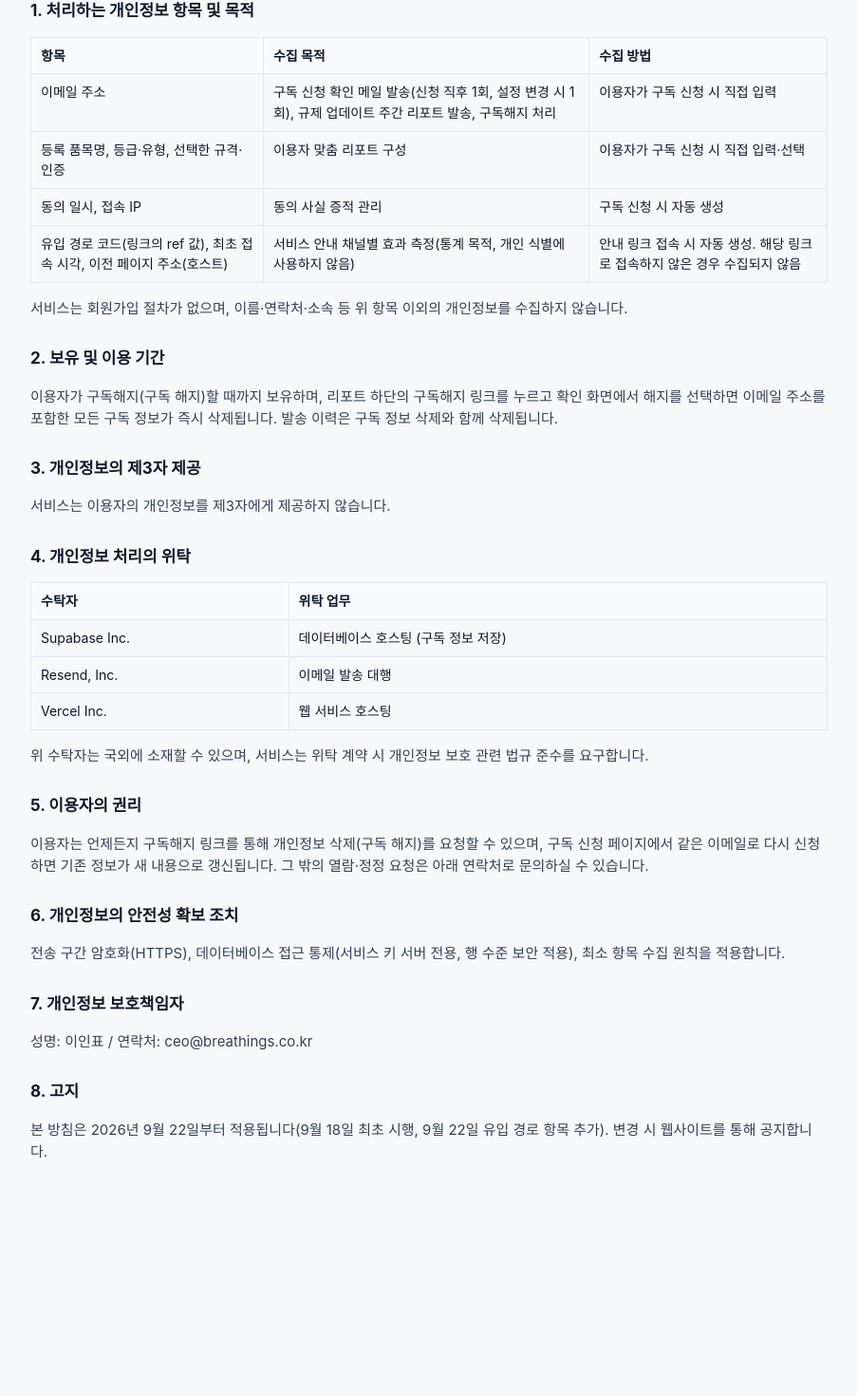
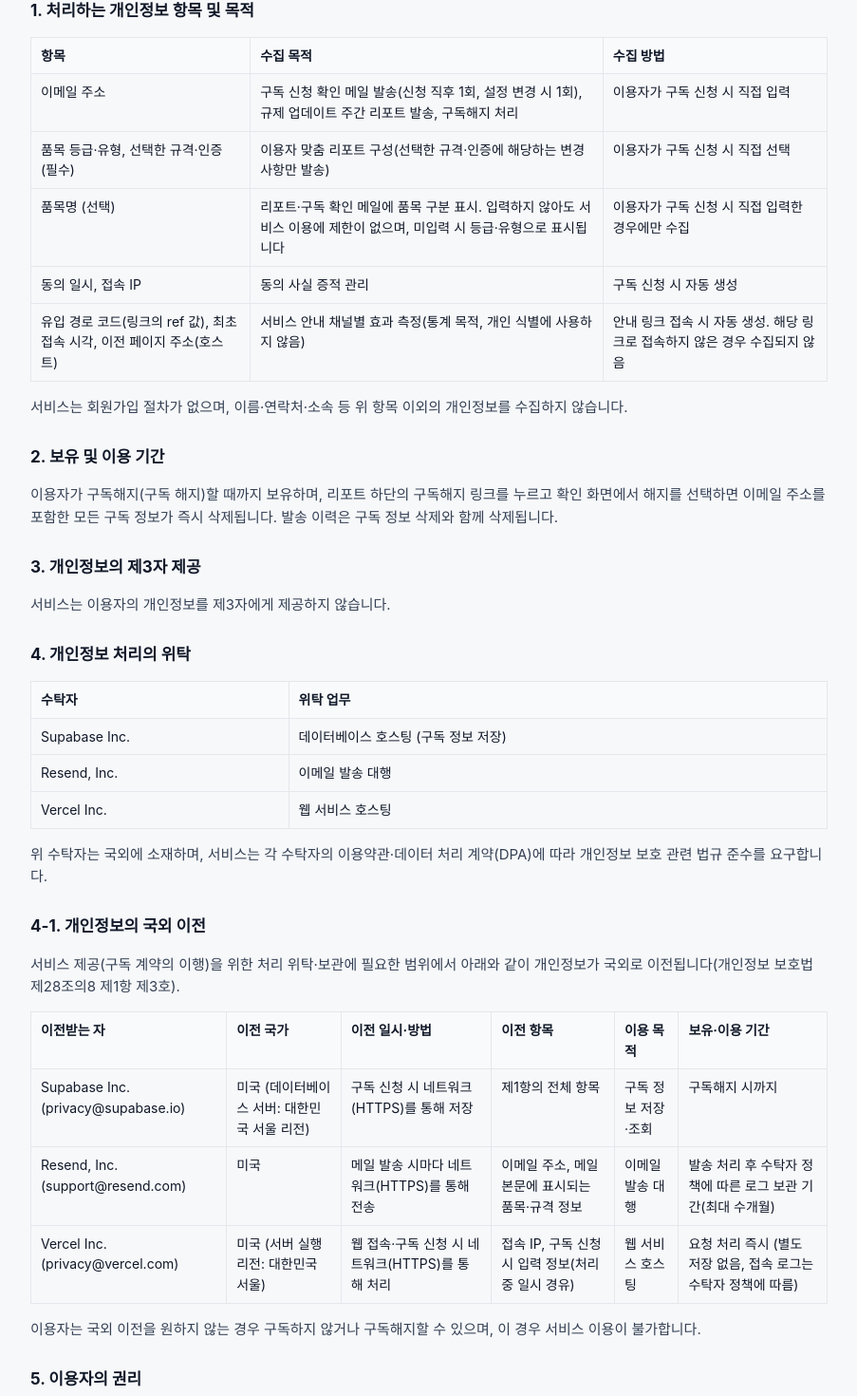
Before and after one commit to ceo381/regtide, a Next.js app: page /privacy in a window 1280 px wide. Shown: the part 216-1686 px from the top of the page at 95% size, without its empty margins (188-1091 px from the left). Before the commit the page ends 1535 px from the top, so only its background shows below. Built offline with nearby package versions, Linux system fonts and the light colour scheme; no server answers; a web font is replaced by a local one.

Commit message:
Welcome email, SEO, sortable dashboard, optional product name + privacy updates

```diff
--- a/app/admin/page.tsx
+++ b/app/admin/page.tsx
@@ -1,7 +1,7 @@
 import { redirect } from "next/navigation";
 import { getAdminSession } from "@/lib/admin-auth";
 import { loadDashboard } from "@/lib/admin-data";
-import { CATALOG_BY_ID, JURISDICTION_LABEL, type Jurisdiction } from "@/lib/catalog";
+import { CATALOG_BY_ID, JURISDICTION_LABEL, productLabel, type Jurisdiction } from "@/lib/catalog";
 import { describeSource } from "@/lib/source-info";
 import { ADMIN_EMAIL, MILESTONE_EVERY } from "@/lib/admin-report";
 import AdminTabs from "./AdminTabs";
@@ -84,8 +84,8 @@ export default async function AdminPage({ searchParams }: { searchParams: Promis
         rows={d.subscribers.map((s) => ({
           id: s.id,
           email: s.email,
-          productsLabel: s.products.map((p) => `${p.name} (${p.category})`).join(", "),
-          productSearch: s.products.map((p) => p.name).join(" ").toLowerCase(),
+          productsLabel: s.products.map((p, i) => (p.name?.trim() ? `${p.name} (${p.category})` : productLabel(p, i))).join(", "),
+          productSearch: s.products.map((p) => `${p.name ?? ""} ${p.category}`).join(" ").toLowerCase(),
           catalogCount: s.catalog_ids.length,
           ref: s.ref ?? "",
           createdLabel: fmtDay(s.created_at),
--- a/app/api/subscribe/route.ts
+++ b/app/api/subscribe/route.ts
@@ -13,7 +13,7 @@ const Body = z.object({
   products: z
     .array(
       z.object({
-        name: z.string().trim().min(1).max(100),
+        name: z.string().trim().max(100).default(""), // 품목명은 선택 입력 (2026-09-22). 비어 있으면 등급·유형으로 표시
         category: z.enum(PRODUCT_CATEGORIES),
         catalogIds: z.array(z.string()).min(1).max(60),
       }),
@@ -71,7 +71,7 @@ export async function POST(req: NextRequest) {
         catalog_ids: catalogIds,
         consent_at: now.toISOString(),
         consent_ip: ip,
-        consent_version: "v1",
+        consent_version: "v2", // v2 (2026-09-22): 품목명 선택 항목 분리, 확인 메일·유입 경로 항목 고지
         active: true,
         updated_at: now.toISOString(),
         ...channel,
--- a/app/privacy/page.tsx
+++ b/app/privacy/page.tsx
@@ -30,9 +30,14 @@ export default function Privacy() {
             <td>이용자가 구독 신청 시 직접 입력</td>
           </tr>
           <tr>
-            <td>등록 품목명, 등급·유형, 선택한 규격·인증</td>
-            <td>이용자 맞춤 리포트 구성</td>
-            <td>이용자가 구독 신청 시 직접 입력·선택</td>
+            <td>품목 등급·유형, 선택한 규격·인증 (필수)</td>
+            <td>이용자 맞춤 리포트 구성(선택한 규격·인증에 해당하는 변경 사항만 발송)</td>
+            <td>이용자가 구독 신청 시 직접 선택</td>
+          </tr>
+          <tr>
+            <td>품목명 (선택)</td>
+            <td>리포트·구독 확인 메일에 품목 구분 표시. 입력하지 않아도 서비스 이용에 제한이 없으며, 미입력 시 등급·유형으로 표시됩니다</td>
+            <td>이용자가 구독 신청 시 직접 입력한 경우에만 수집</td>
           </tr>
           <tr>
             <td>동의 일시, 접속 IP</td>
@@ -80,7 +85,49 @@ export default function Privacy() {
           </tr>
         </tbody>
       </table>
-      <p>위 수탁자는 국외에 소재할 수 있으며, 서비스는 위탁 계약 시 개인정보 보호 관련 법규 준수를 요구합니다.</p>
+      <p>위 수탁자는 국외에 소재하며, 서비스는 각 수탁자의 이용약관·데이터 처리 계약(DPA)에 따라 개인정보 보호 관련 법규 준수를 요구합니다.</p>
+
+      <h2>4-1. 개인정보의 국외 이전</h2>
+      <p>서비스 제공(구독 계약의 이행)을 위한 처리 위탁·보관에 필요한 범위에서 아래와 같이 개인정보가 국외로 이전됩니다(개인정보 보호법 제28조의8 제1항 제3호).</p>
+      <table>
+        <thead>
+          <tr>
+            <th>이전받는 자</th>
+            <th>이전 국가</th>
+            <th>이전 일시·방법</th>
+            <th>이전 항목</th>
+            <th>이용 목적</th>
+            <th>보유·이용 기간</th>
+          </tr>
+        </thead>
+        <tbody>
+          <tr>
+            <td>Supabase Inc. (privacy@supabase.io)</td>
+            <td>미국 (데이터베이스 서버: 대한민국 서울 리전)</td>
+            <td>구독 신청 시 네트워크(HTTPS)를 통해 저장</td>
+            <td>제1항의 전체 항목</td>
+            <td>구독 정보 저장·조회</td>
+            <td>구독해지 시까지</td>
+          </tr>
+          <tr>
+            <td>Resend, Inc. (support@resend.com)</td>
+            <td>미국</td>
+            <td>메일 발송 시마다 네트워크(HTTPS)를 통해 전송</td>
+            <td>이메일 주소, 메일 본문에 표시되는 품목·규격 정보</td>
+            <td>이메일 발송 대행</td>
+            <td>발송 처리 후 수탁자 정책에 따른 로그 보관 기간(최대 수개월)</td>
+          </tr>
+          <tr>
+            <td>Vercel Inc. (privacy@vercel.com)</td>
+            <td>미국 (서버 실행 리전: 대한민국 서울)</td>
+            <td>웹 접속·구독 신청 시 네트워크(HTTPS)를 통해 처리</td>
+            <td>접속 IP, 구독 신청 시 입력 정보(처리 중 일시 경유)</td>
+            <td>웹 서비스 호스팅</td>
+            <td>요청 처리 즉시 (별도 저장 없음, 접속 로그는 수탁자 정책에 따름)</td>
+          </tr>
+        </tbody>
+      </table>
+      <p>이용자는 국외 이전을 원하지 않는 경우 구독하지 않거나 구독해지할 수 있으며, 이 경우 서비스 이용이 불가합니다.</p>
 
       <h2>5. 이용자의 권리</h2>
       <p>
@@ -97,7 +144,7 @@ export default function Privacy() {
       </p>
 
       <h2>8. 고지</h2>
-      <p>본 방침은 2026년 9월 22일부터 적용됩니다(9월 18일 최초 시행, 9월 22일 유입 경로 항목 추가). 변경 시 웹사이트를 통해 공지합니다.</p>
+      <p>본 방침은 2026년 9월 22일부터 적용됩니다(9월 18일 최초 시행, 9월 22일 유입 경로 항목·구독 확인 메일 추가, 품목명을 선택 항목으로 변경). 변경 시 웹사이트를 통해 공지합니다.</p>
     </main>
   );
 }
--- a/lib/admin-report.ts
+++ b/lib/admin-report.ts
@@ -1,4 +1,4 @@
-import { CATALOG_BY_ID } from "@/lib/catalog";
+import { productLabel, CATALOG_BY_ID } from "@/lib/catalog";
 import { resendMailer, type Mailer } from "@/lib/digest";
 import { mailFrom, selectAll, supabaseAdmin, type SubscriberRow } from "@/lib/supabase";
 import { consecutiveZeroRuns, readLastCollect, type LastCollect } from "@/lib/collect";
@@ -115,7 +115,7 @@ export function renderAdminHtml(s: AdminStats, opts: { title: string; lead?: str
 
   const newList = s.newSubscribers.length
     ? `<ul style="margin:8px 0 0;padding-left:18px;color:#344054;font-size:14px">${s.newSubscribers
-        .map((x) => `<li>${esc(x.email)} — ${x.products.map((p) => esc(p.name)).join(", ") || "품목 없음"} (${x.catalog_ids.length}개 규격) · ${fmtKst(x.created_at)}</li>`)
+        .map((x) => `<li>${esc(x.email)} — ${x.products.map((p, i) => esc(productLabel(p, i))).join(", ") || "품목 없음"} (${x.catalog_ids.length}개 규격) · ${fmtKst(x.created_at)}</li>`)
         .join("")}</ul>`
     : `<p style="margin:8px 0 0;color:#667085;font-size:14px">신규 구독 없음</p>`;
 
--- a/lib/digest.ts
+++ b/lib/digest.ts
@@ -1,5 +1,5 @@
 import { Resend } from "resend";
-import { CATALOG, CATALOG_BY_ID, JURISDICTION_LABEL, type Jurisdiction } from "@/lib/catalog";
+import { CATALOG, CATALOG_BY_ID, JURISDICTION_LABEL, productLabel, type Jurisdiction } from "@/lib/catalog";
 import { mailFrom, selectAll, supabaseAdmin, type SubscriberRow, type UpdateRow } from "@/lib/supabase";
 import { COVERAGE, describeSource, sourcesUsed } from "@/lib/source-info";
 import { COLLECT_LOOKBACK_DAYS } from "@/lib/collect";
@@ -79,7 +79,7 @@ export function renderDigestHtml(sub: SubscriberRow, updates: UpdateRow[], perio
   for (const u of updates) (byJ[u.jurisdiction as Jurisdiction] ??= []).push(u);
 
   const productLine = sub.products.length
-    ? `<p style="margin:0 0 16px;color:#475467;font-size:14px">모니터링 품목: ${sub.products.map((p) => esc(p.name)).join(", ")}</p>`
+    ? `<p style="margin:0 0 16px;color:#475467;font-size:14px">모니터링 품목: ${sub.products.map((p, i) => esc(productLabel(p, i))).join(", ")}</p>`
     : "";
 
   const sections = (Object.keys(byJ) as Jurisdiction[])
--- a/lib/welcome.ts
+++ b/lib/welcome.ts
@@ -1,4 +1,4 @@
-import { CATALOG_BY_ID, JURISDICTION_LABEL, type Jurisdiction } from "@/lib/catalog";
+import { CATALOG_BY_ID, JURISDICTION_LABEL, productLabel, type Jurisdiction } from "@/lib/catalog";
 import { COVERAGE } from "@/lib/source-info";
 import { CANDIDATE_DAYS, resendMailer, type Mailer } from "@/lib/digest";
 import { EMAIL_FONT, EMAIL_HEAD, disclaimerFooterHtml, esc, siteUrl } from "@/lib/email-common";
@@ -35,7 +35,7 @@ export function renderWelcomeHtml(sub: SubscriberRow, opts: { isNew: boolean; no
   const firstSend = nextMondaySend(now);
 
   const products = sub.products.length
-    ? `<ul style="margin:6px 0 0;padding-left:18px;color:#344054;font-size:14px;line-height:1.7">${sub.products.map((p) => `<li><strong>${esc(p.name)}</strong> <span style="color:#667085">(${esc(p.category)})</span></li>`).join("")}</ul>`
+    ? `<ul style="margin:6px 0 0;padding-left:18px;color:#344054;font-size:14px;line-height:1.7">${sub.products.map((p, i) => `<li><strong>${esc(productLabel(p, i))}</strong>${p.name?.trim() ? ` <span style="color:#667085">(${esc(p.category)})</span>` : ""}</li>`).join("")}</ul>`
     : "";
 
   const byJ: Partial<Record<Jurisdiction, string[]>> = {};
```
Also changed, not shown: app/components/SubscribeForm.tsx (+66 -65 lines), app/globals.css (+12 -0 lines), lib/catalog.ts (+27 -0 lines), scripts/selftest.ts (+16 -0 lines), 1 other file (tests, documents, lock files or other folders).
